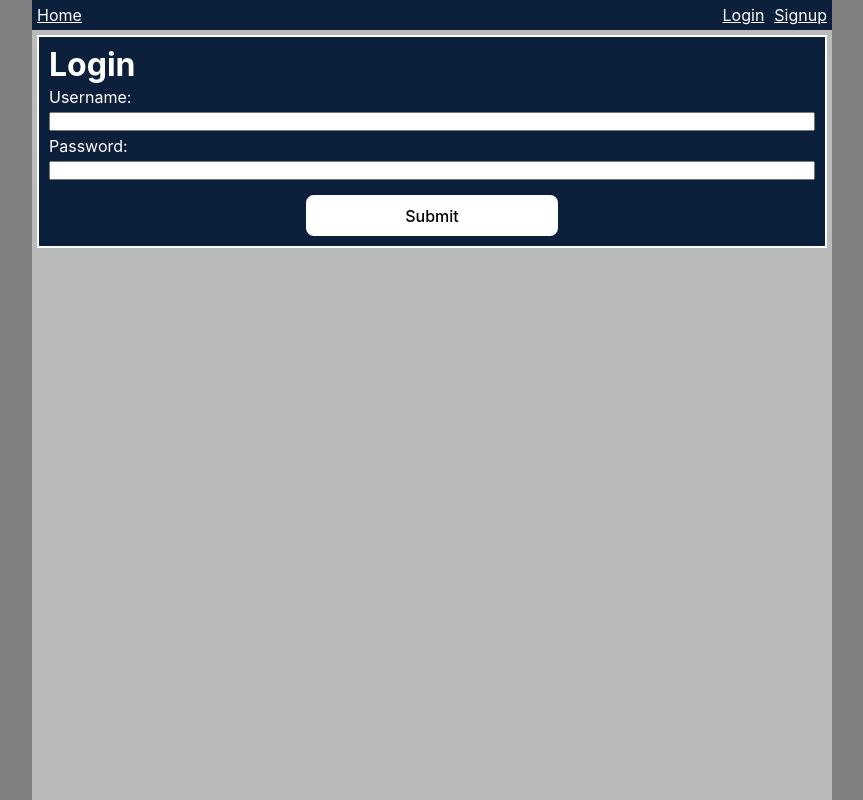
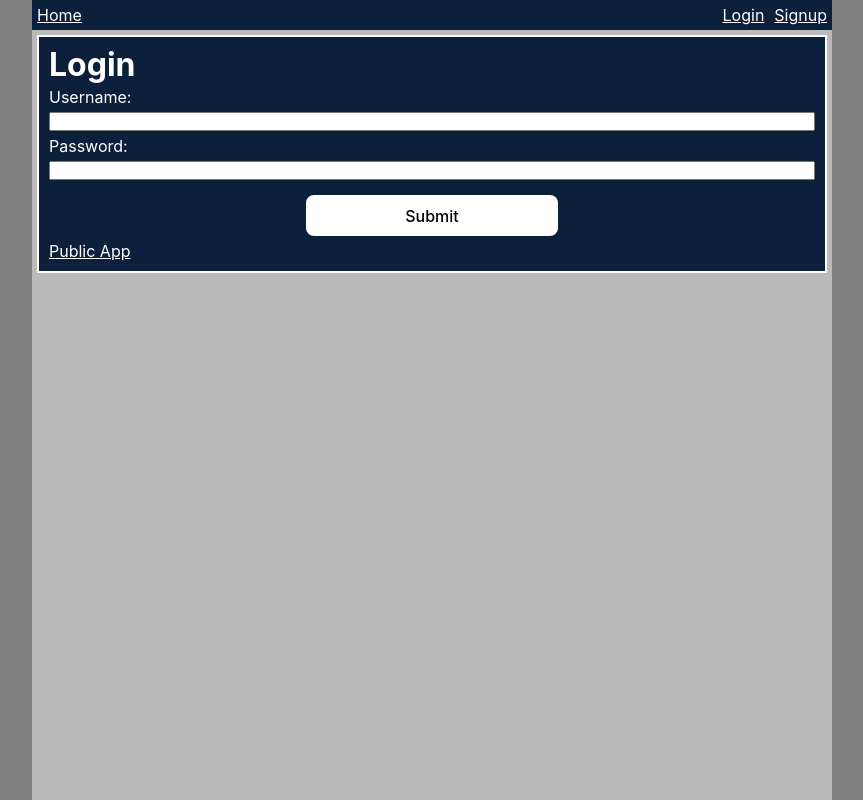
Before and after one commit to JakeBrowning90/game-library-private, a React (Vite) app: page /login in a window 1280 px wide. Shown: the whole page, without its empty margins (208-1071 px from the left). Built offline with nearby package versions, Linux system fonts and the light colour scheme.

Commit message:
Add link to public app

```diff
--- a/src/components/LoginScreen.jsx
+++ b/src/components/LoginScreen.jsx
@@ -71,6 +71,7 @@ function LoginScreen(
           onChange={handlePassword}
         />
         <button>Submit</button>
+        <a href="https://game-library-public.fly.dev/">Public App</a>
       </form>
     </>
   );
```
Also changed, not shown: 1 other file (tests, documents, lock files or other folders).
